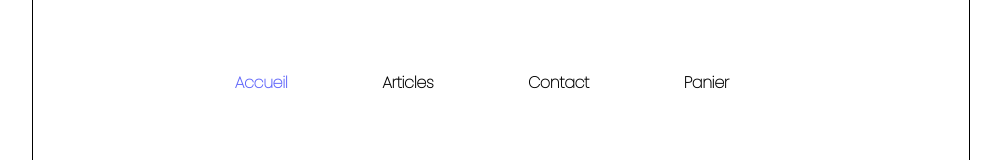
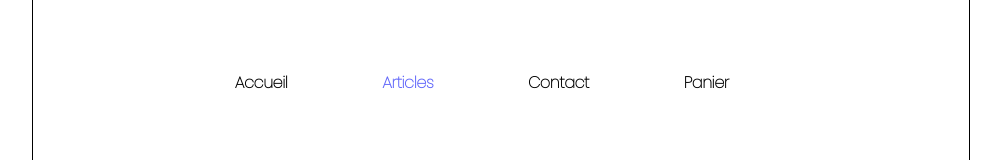
Before and after one commit to DevAlex79/Je-m-envole, a Vue app: page /articles in a window 1280 px wide. Shown: the part 179-339 px from the top of the page, without its empty margins (139-1140 px from the left). Built offline with nearby package versions, Linux system fonts and the light colour scheme; grey boxes are pictures that could not be loaded.

Commit message:
Header.vue propriété 'exact' de 'router-link' pour le Menu

```diff
--- a/src/App.vue
+++ b/src/App.vue
@@ -1,9 +1,7 @@
 <template>
   <div>
-    <Header />
-
-    <router-view></router-view>
-
+    <Header :currentPage="currentPage" />
+    <router-view :currentPage="currentPage" @update-page="updatePage" />
     <Article />
     <Footer />
 
@@ -29,6 +27,7 @@ export default {
     Footer
 
   }
+
 }
 </script>
 
@@ -79,4 +78,5 @@ header {
   /*gap: 20px;*/
   /* Espacement entre les éléments du menu */
 }
+
 </style>
--- a/src/Home.vue
+++ b/src/Home.vue
@@ -27,6 +27,7 @@ import Footer from '@/components/Footer.vue';
 
 export default {
     name: 'Home',
+
     components: {
         Header, // Enregistrement du composant Header
         Article, // Enregistrement du composant Article
@@ -173,5 +174,4 @@ img {
     /*object-fit: cover; /* Ajuste la taille de l'image pour qu'elle remplisse son conteneur */
 }
 
-
 </style>
--- a/src/assets/main.css
+++ b/src/assets/main.css
@@ -56,9 +56,13 @@
   letter-spacing: -0.42px;
 }
 
-.active .principal{
+/*.active .principal{
   color: #6066FA;
 }
+
+.active {
+  color: #6066FA;
+}*/
 
 .principal:hover, .checkout:hover, .contact:hover, .about:hover{
   color: #6066FA;
--- a/src/components/Article.vue
+++ b/src/components/Article.vue
@@ -97,4 +97,5 @@ h2,
 p {
     margin: 0;
 }
+
 </style>
--- a/src/components/Articles.vue
+++ b/src/components/Articles.vue
@@ -56,7 +56,6 @@ export default {
 </script>
 
 <style scoped>
-
 #articles {
     padding: 15px;
     display: flex;
@@ -149,7 +148,7 @@ p {
     background-color: #fef4e7;
 }
 
-.active .principal {
+.active  {
     color: #6066FA;
 }
 </style>
--- a/src/components/Header.vue
+++ b/src/components/Header.vue
@@ -6,21 +6,17 @@
         <div id="menu">
             <div class="menu">
                 <!--  Home ? A VOIR -->
-                <router-link to="/" class="active">
-                    <p class="principal">Accueil</p>
+                <router-link to="/" exact class="menu-item">
+                    <p :class="{ 'active': $route.path === '/' || $route.path === '/home' }">Accueil</p>
                 </router-link>
-                <!--  Home ? A VOIR
-                <router-link to="/home" class="active">
-                    <p class="principal">Accueil</p>
-                </router-link>  -->
-                <router-link to="/articles">
-                    <p class="about">Articles</p>
+                <router-link to="/articles" exact class="menu-item">
+                    <p :class="{ 'active': $route.path === '/articles' }">Articles</p>
                 </router-link>
-                <router-link to="/contact">
-                    <p class="contact">Contact</p>
+                <router-link to="/contact" exact class="menu-item">
+                    <p :class="{ 'active': $route.path === '/contact' }">Contact</p>
                 </router-link>
-                <router-link to="/checkout">
-                    <p class="checkout">Panier</p>
+                <router-link to="/checkout" exact class="menu-item">
+                    <p :class="{ 'active': $route.path === '/checkout' }">Panier</p>
                 </router-link>
             </div>
         </div>
@@ -101,7 +97,14 @@ p {
     letter-spacing: -0.42px;
 }
 
-.active .principal {
+.menu-item {
+    margin: 0 15px;
+    font-size: 16px;
+    font-weight: bold;
+    cursor: pointer;
+}
+
+.active {
     color: #6066FA;
 }
 </style>
```
